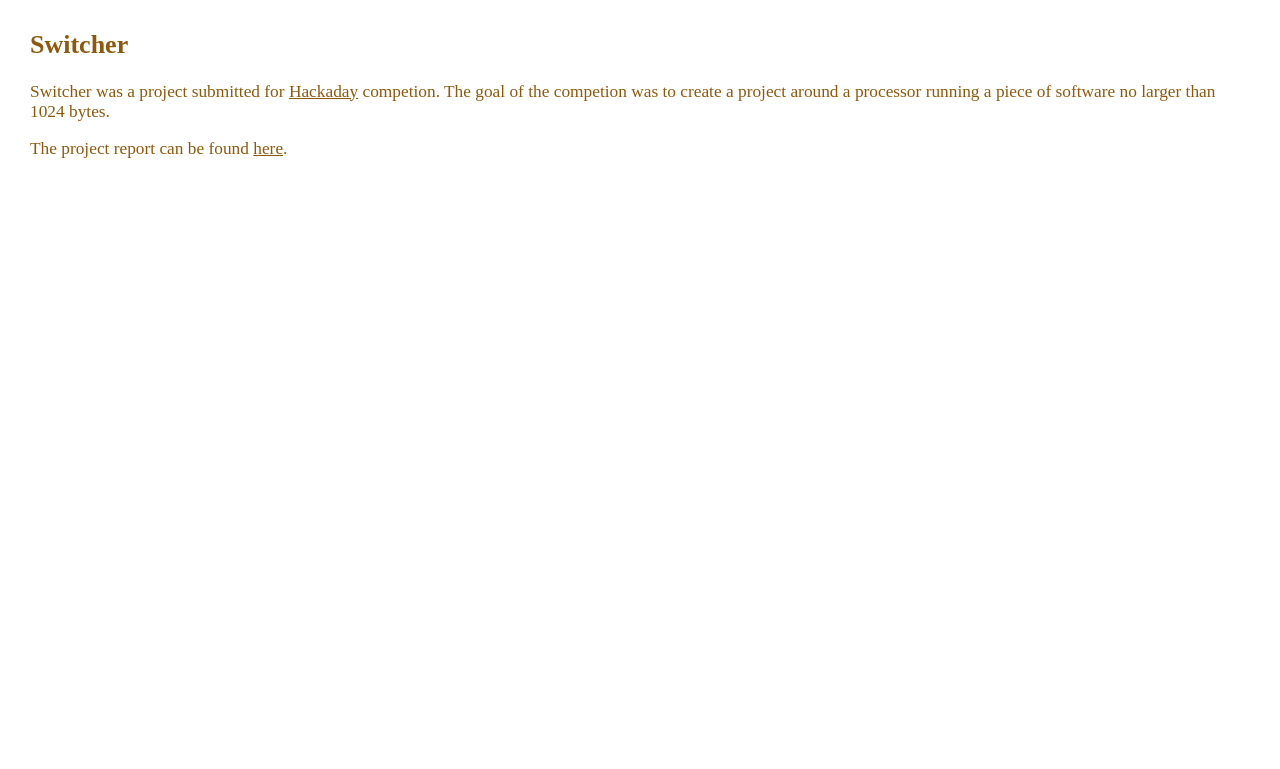
After one commit to ashleyjr/website, a PHP site: page /switcher/switcher.php in a window 1280 px wide. The commit adds this page. Shown: the top 769 px of the page. Run offline with PHP 8.4, Linux system fonts and the light colour scheme.

Commit message:
started writing up switcher

```diff
--- a/menu.php
+++ b/menu.php
@@ -41,6 +41,7 @@
       <h4>Projects</h4>
          <ul>
 			<li><a href="carpentry/carpentry.php" target="content">Carpentry</a>
+         <li><a href="switcher/switcher.php" target="content">Switcher</a>
          <li><a href="verilog/verilog.php" target="content">Verilog repo</a>
          </ul>
 
--- /dev/null
+++ b/switcher/switcher.php
@@ -0,0 +1,47 @@
+<html>
+   <head>
+      <title>ukesf</title>
+     	<style type="text/css">
+         body {
+	            font-family:Times New Roman;
+	            font-size:13pt;
+	            margin:30px;
+               background-color:#FFFFFF;
+               color:#8F590D;
+            }
+			a:link
+         	{
+         	   COLOR: #8F590D;
+         	}
+         	a:visited
+         	{
+         	   COLOR: #8F590D;
+         	}
+         	a:hover
+         	{
+         	   COLOR: #8F590D;
+         	}
+         	a:active
+         	{
+         	   COLOR: #8F590D;
+         	}
+            img{
+               width: auto; /* you can use % */
+               height: 250px;
+            }
+      </style>
+   </head>
+
+   <body>
+
+      <h2>Switcher</h2>
+
+      Switcher was a project submitted for <a href="http://www.hackaday.com" target="_blank">Hackaday</a> competion.
+      The goal of the competion was to create a project around a processor running a piece of software no larger than 1024 bytes.
+
+      <p>
+      The project report can be found <a href="switcher.pdf" target="_blank">here</a>.
+
+
+   </body>
+</html>
```
